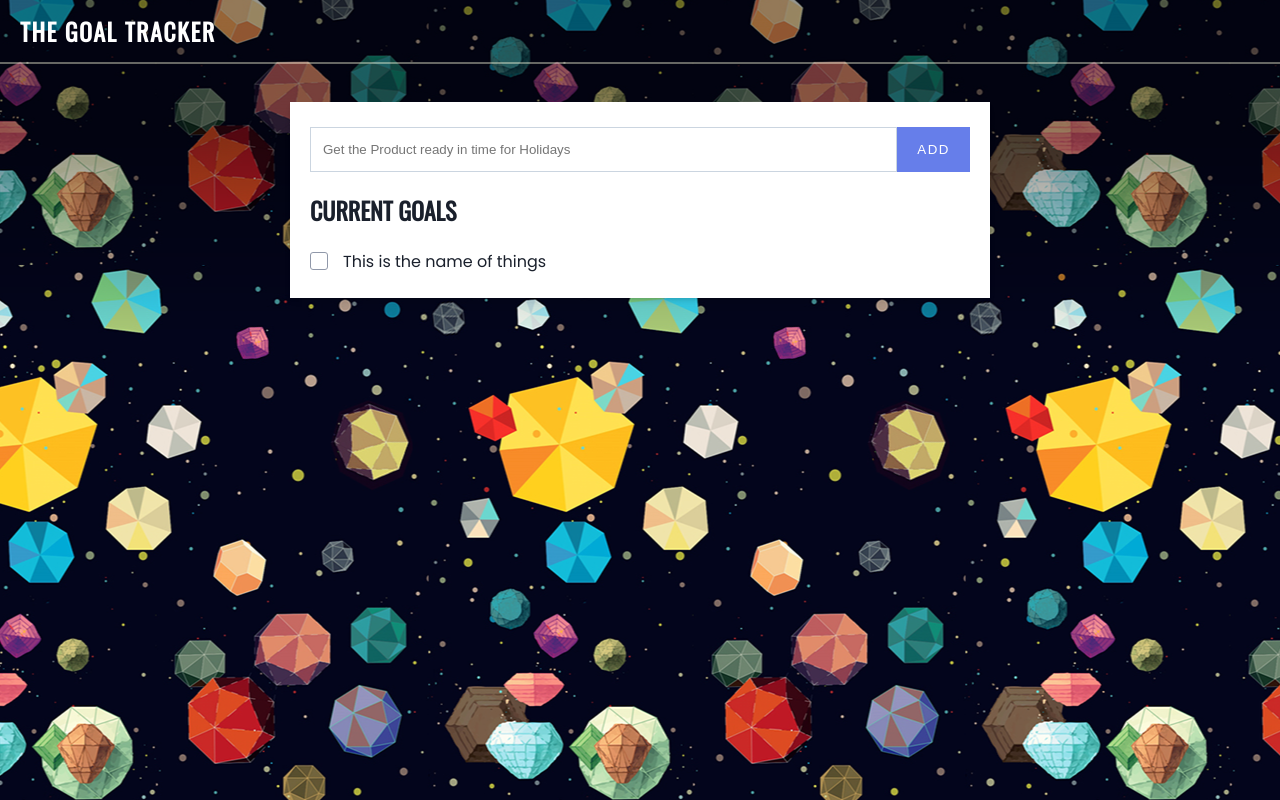
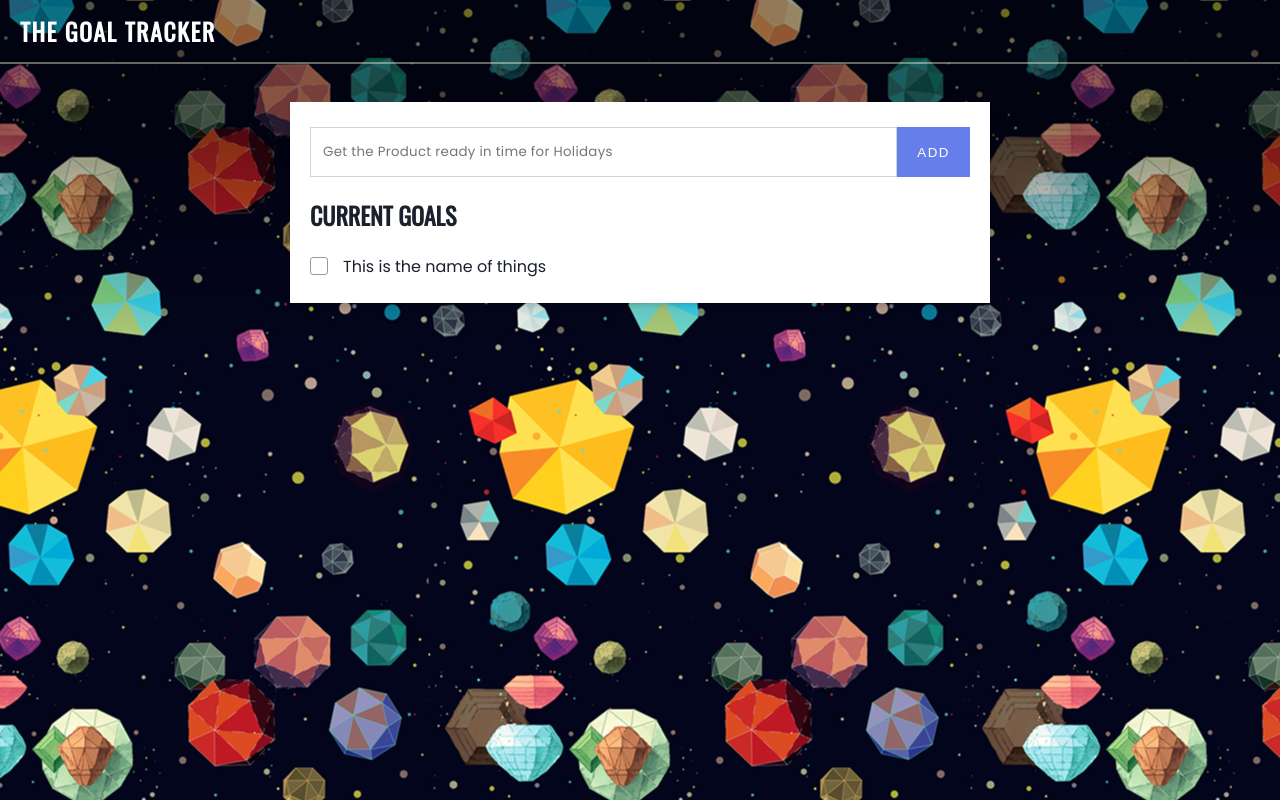
Before and after one commit to agneym/the-goal-tracker, a React (Create React App) app: page / in a window 1280 px wide. Built offline with nearby package versions, Linux system fonts and the light colour scheme.

Commit message:
adjust input to take same font

```diff
--- a/src/components/InputButton.js
+++ b/src/components/InputButton.js
@@ -13,6 +13,8 @@ const Input = styled.input`
   flex: 1;
   padding: 1.4rem 1.2rem;
   border: 1px solid ${props => props.theme.colors.gray[400]};
+  font-family: inherit;
+  letter-spacing: 0.03rem;
 `;
 
 const Label = styled.label`
```
